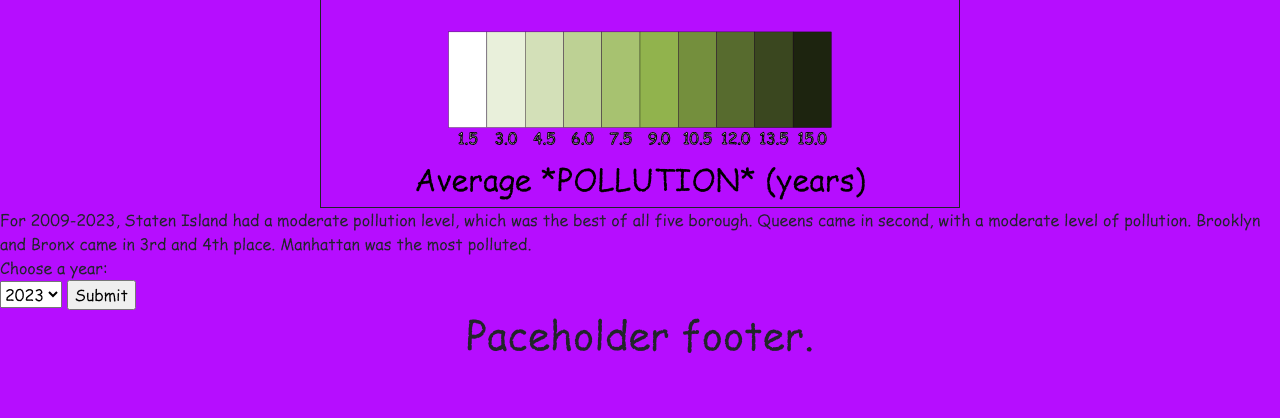
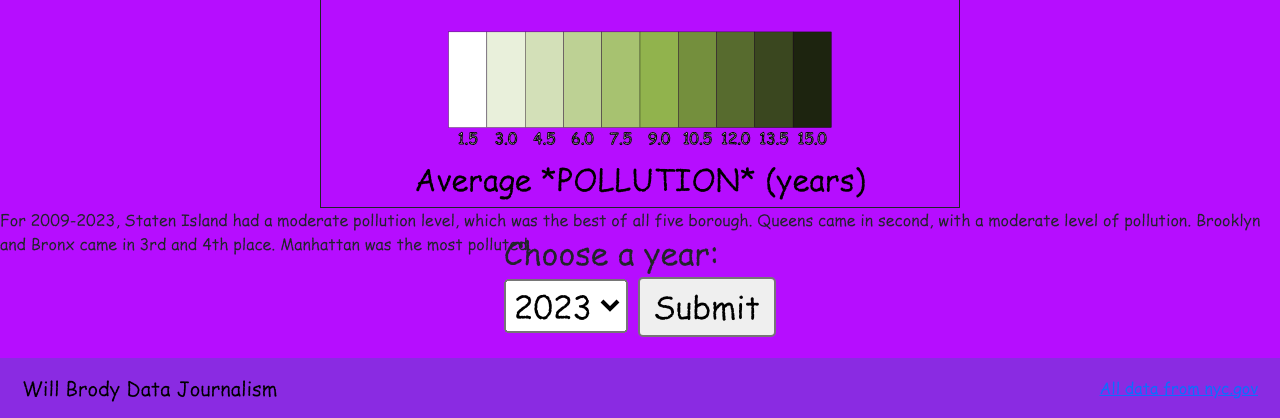
Before and after one commit to WilliamBrody/WilliamBrodyDataJournalism, a Flask app: page / in a window 1280 px wide; the page is wider, and only the part inside the window is pictured. Shown: the part 717-1135 px from the top of that part. Before the commit the page ends 1070 px from the top of that part, so only its background shows below. Run offline with Flask 3, Linux system fonts and the light colour scheme.

Commit message:
did stuff

```diff
--- a/server.py
+++ b/server.py
@@ -36,12 +36,12 @@ QUESTIONS FOR MR. GOHDE:
 
 """
 TODO:
-- data is parsed for micropage text generation, but still need to actually generate text
 - need to actually flesh out about page
-- make a proper footer
 - clean up small things
 - VIDEO!!!
-- add citation for source
+- BIG TAKEAWAYS
+- make header h1 tag gud
+- UNITS
 """
 
 boroughs = {
--- a/templates/footer.html
+++ b/templates/footer.html
@@ -1,6 +1,9 @@
 <!DOCTYPE html>
 <html>
-    <body>
-        <h1 style="display: flex; justify-content: center;">Paceholder footer.</h1>
-    </body>
+<nav class="navbar navbar-expand-lg bg-body-tertiary" style="padding: 10px; background-color: blueviolet !important;">
+    <div class="container-fluid">
+      <a class="navbar-brand" href="#">Will Brody Data Journalism</a>
+      <a class="navbar-brand" href="#"><a href="https://a816-dohbesp.nyc.gov/IndicatorPublic/data-explorer/air-quality/">All data from nyc.gov</a></a>
+    </div>
+  </nav>
 </html>
--- a/templates/index.html
+++ b/templates/index.html
@@ -69,7 +69,7 @@
 
   </div>
   {{dynamic_text}}
-  <div>
+  <div style="display: flex; justify-content: center; scale: 200%;">
     <form action="/" method="GET">
       <label for="year">Choose a year:</label><br>
       <select name="year" id="year_select">
@@ -80,7 +80,8 @@
       <input type="submit" value="Submit">
       <form>
   </div>
-
+  <br>
+  <br>
   {% include 'footer.html' %}
 </body>
 </html>
```
Also changed, not shown: templates/header.html (+15 -5 lines).
